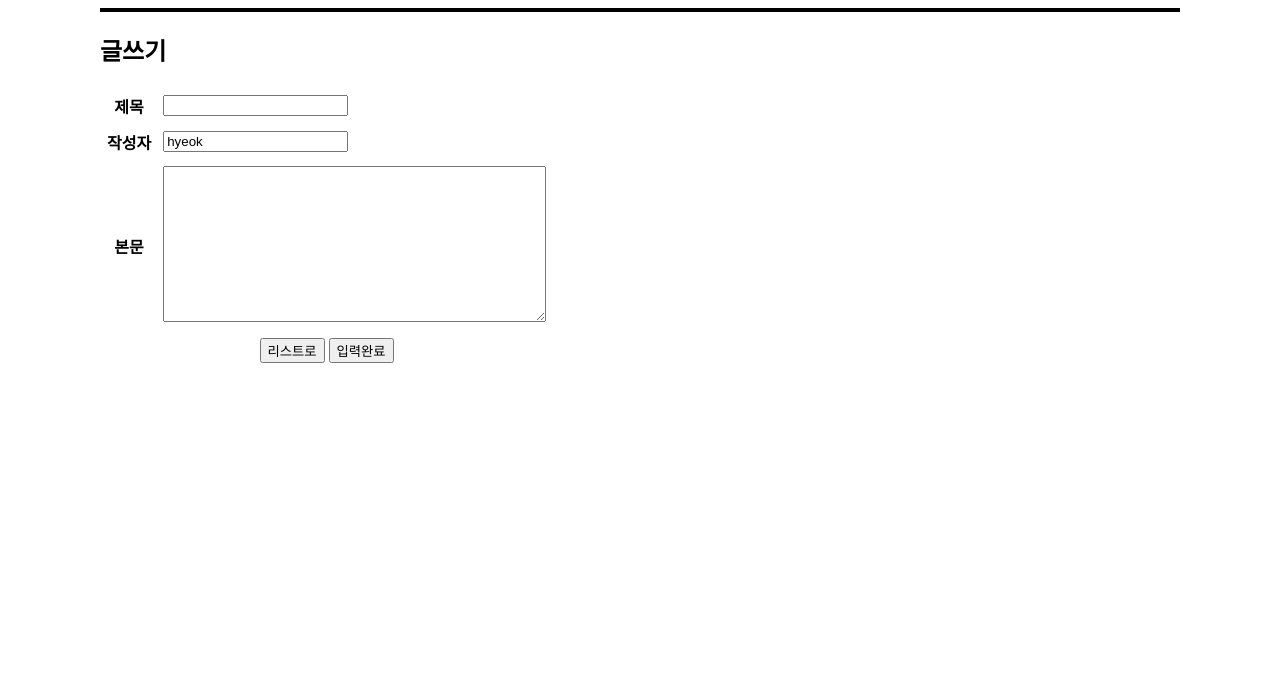
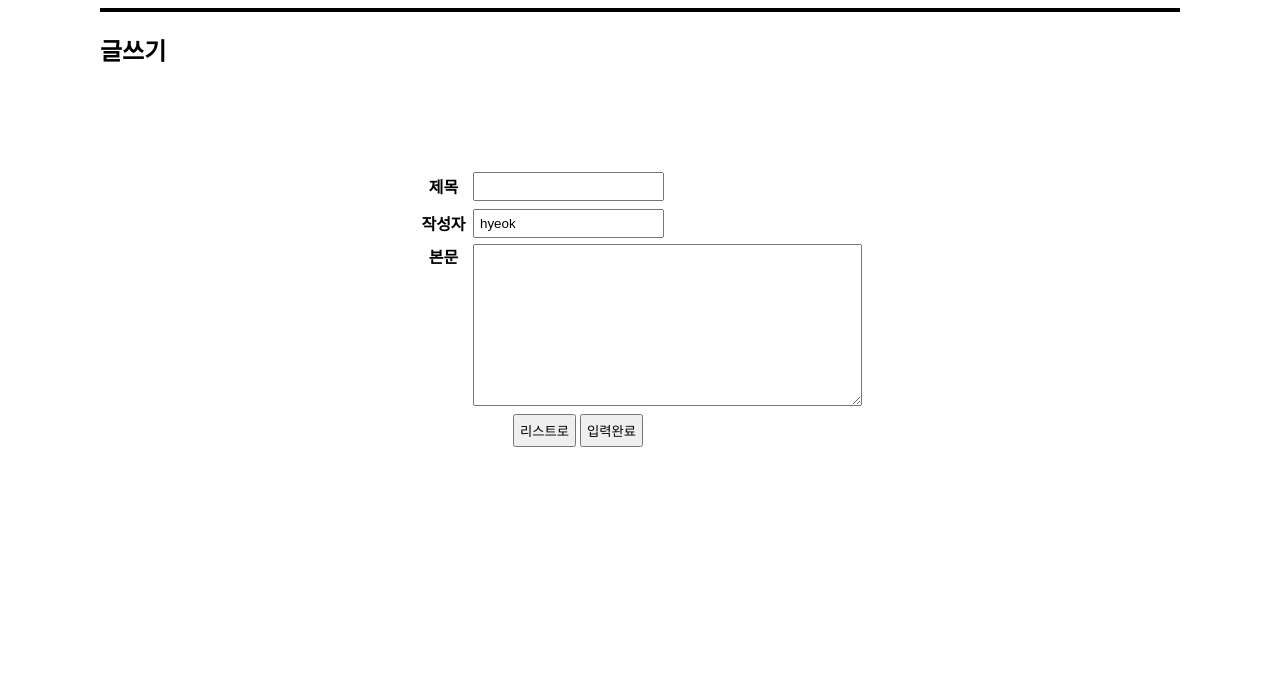
Before and after one commit to Hy30k92/semiprojectv1, a FastAPI app: page /board/write in a window 1280 px wide. Shown: the part 145-835 px from the top of the page. Run offline with FastAPI, Linux system fonts and the light colour scheme.

Commit message:
게시판 글쓰기 폼 스타일링

```diff
--- a/views/templates/board/write.html
+++ b/views/templates/board/write.html
@@ -4,6 +4,14 @@
     <meta charset="UTF-8">
     <title>세미프로잭트</title>
     <link rel="stylesheet" href="/static/css/project.css">
+    <style>
+        form {width: 450px; margin: 100px auto;}
+        th{ width: 150px;}
+        tr{ height: 35px }
+        tr:nth-child(3){ vertical-align: top; }
+        #listbtn { margin-left: 95px; }
+        input, textarea, button{ padding: 5px }
+    </style>
 </head>
 <body>
     <div id="wrap">
@@ -20,15 +28,15 @@
         <main>
             <h2>글쓰기</h2>
             <form name="writefrm" method="post">
-            <table cellpadding="5">
+            <table>
                 <tr><th>제목</th><td><input type="text" name="title" id="title" required></td></tr>
                 <tr><th>작성자</th><td><input type="text" name="userid" id="userid" value="hyeok" readonly></td></tr>
                 <tr><th>본문</th>
                     <td><textarea name="contents" id="contents" rows="10" cols="45" required></textarea></td></tr>
-                <tr><th colspan="2">
+                <tr><td colspan="2">
                     <button type="button" id="listbtn" onclick="location.href='/board/list'">리스트로</button>
                     <button type="submit" id="writeok">입력완료</button>
-                </th></tr>
+                </td></tr>
 
             </table>
             </form>
```
